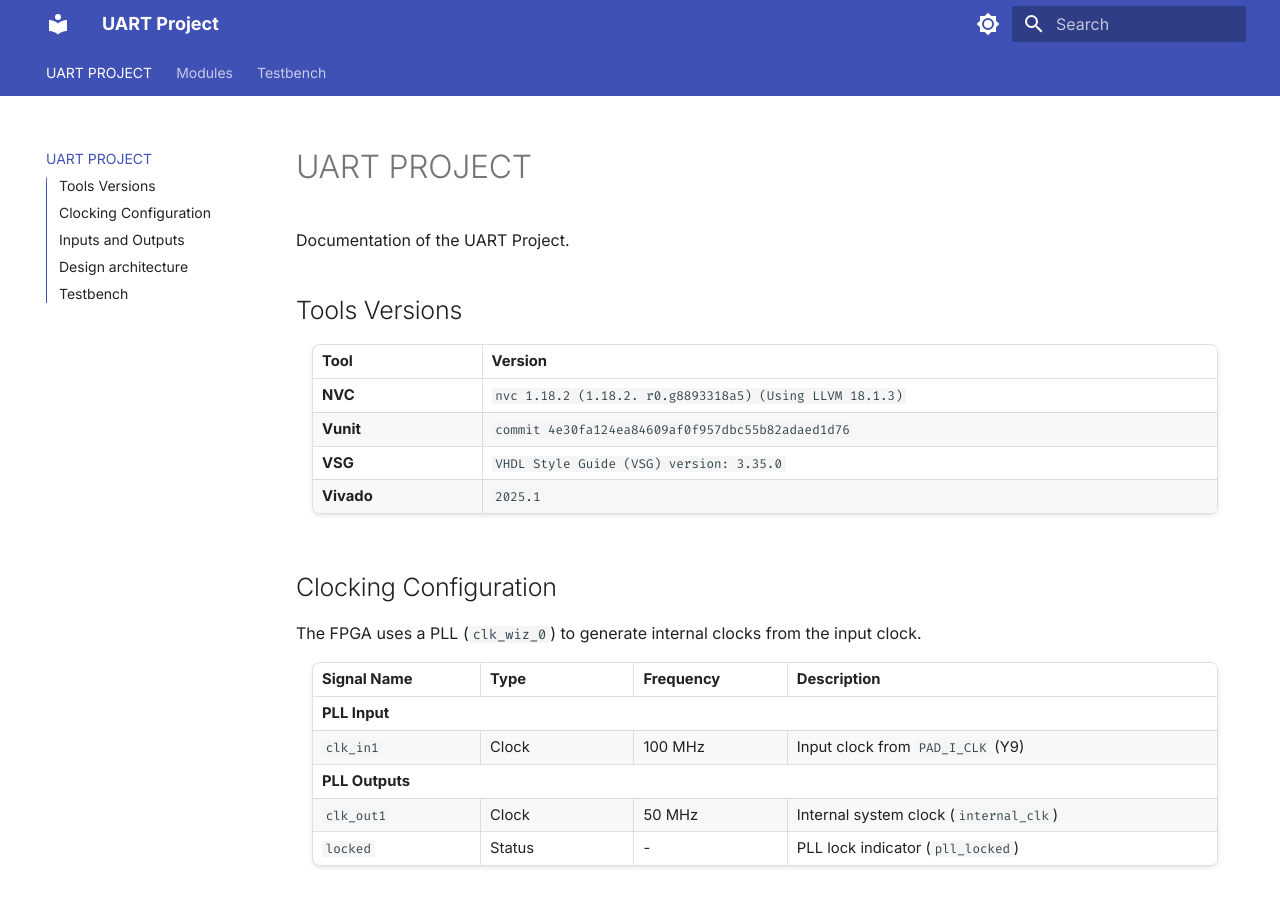
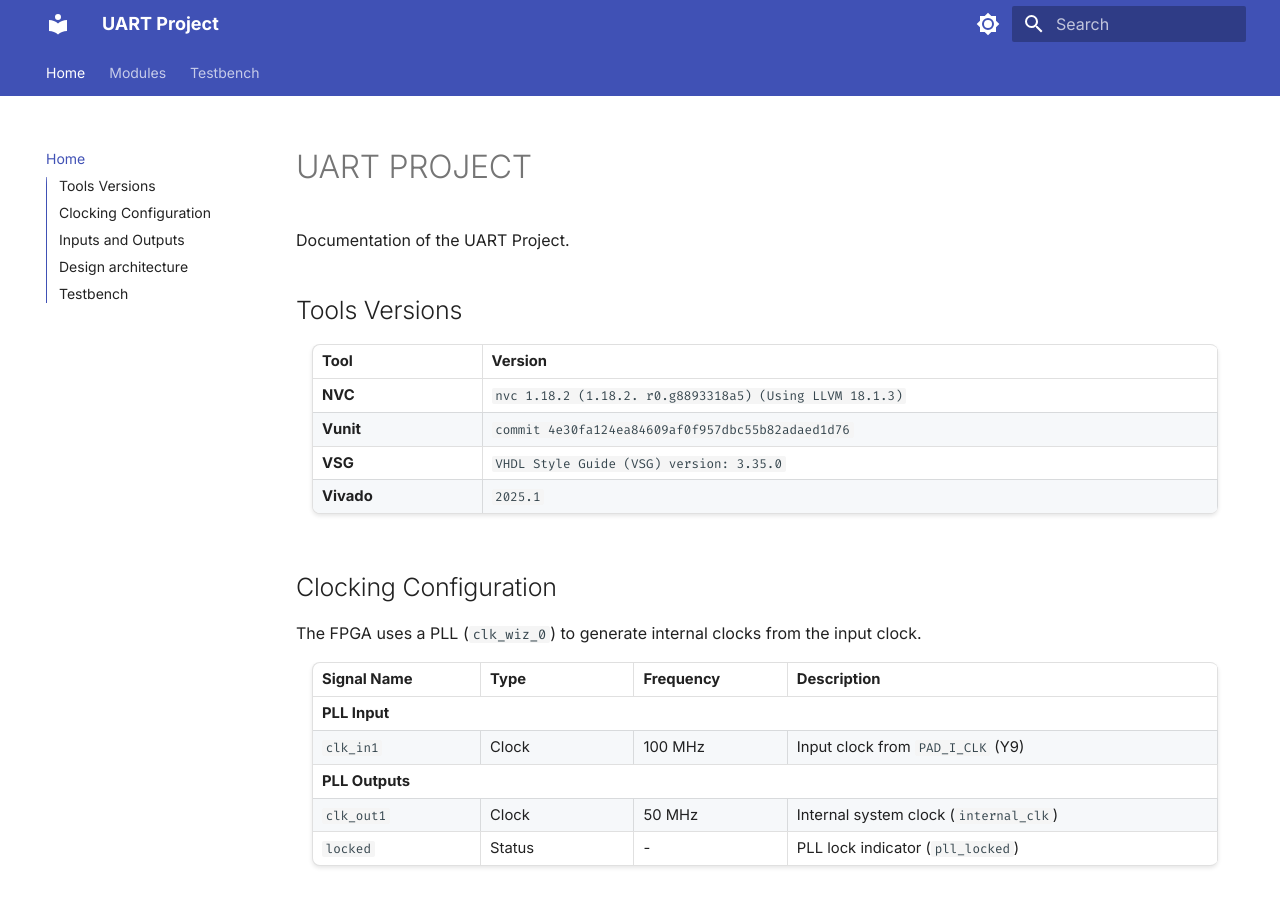
Before and after one commit to CharrierTim/uart, an MkDocs documentation site: the page built from docs/index.md, in a window 1280 px wide and 900 px high. Built offline with MkDocs 1.6.1 and Material for MkDocs 9.7.7, drawn with Linux system fonts in a browser that asks for light colours; some of the changed lines change nothing that is shown.

Commit message:
chore; minor tweaks

```diff
--- a/mkdocs.yaml
+++ b/mkdocs.yaml
@@ -30,6 +30,7 @@
     - content.code.annotate
     - content.code.copy
     - content.tabs.link
+    - header.autohide
     - navigation.instant
     - navigation.instant.prefetch
     - navigation.instant.preview
@@ -40,7 +41,6 @@
     - navigation.top
     - navigation.tracking
     - search.suggest
-    - toc.follow
     - toc.integrate
 
 plugins:
@@ -76,17 +76,16 @@
   - assets/stylesheets/style.css
 
 nav:
-  - index.md
+  - Home: index.md
   - Modules:
-      - modules/top_fpga.md
-      - modules/resync_slv/resync_slv.md
-      - modules/regfile/regfile.md
+      - Top FPGA: modules/top_fpga.md
+      - Resynchronisation: modules/resync_slv/resync_slv.md
+      - Internal Registers: modules/regfile/regfile.md
       - UART:
-          - modules/uart/uart.md
-          - modules/uart/uart_rx.md
-          - modules/uart/uart_tx.md
+          - UART Top: modules/uart/uart.md
+          - UART RX: modules/uart/uart_rx.md
+          - UART TX: modules/uart/uart_tx.md
       - SPI:
-          - modules/spi/spi_master.md
-
+          - SPI Master: modules/spi/spi_master.md
   - Testbench:
-      - modules/tb_top_fpga.md
+      - Top FPGA TB: modules/tb_top_fpga.md
```
